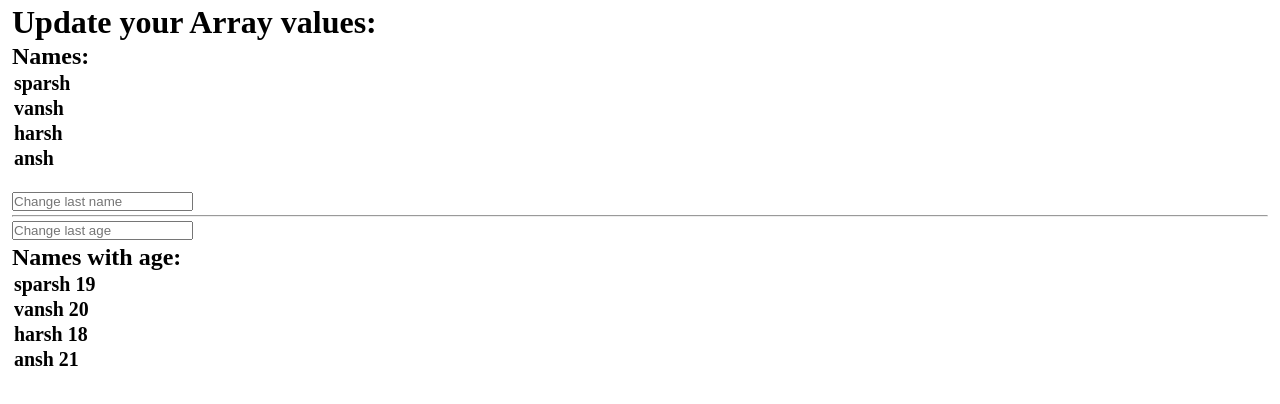
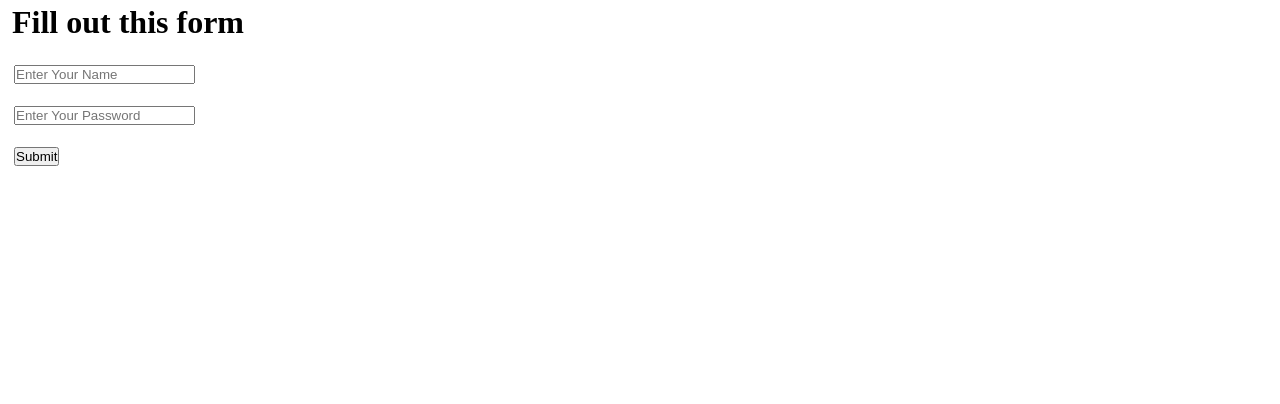
Before and after one commit to xsparsh1/React, a React (Vite) app: page / in a window 1280 px wide. Shown: the top 404 px of the page. Built offline with nearby package versions, Linux system fonts and the light colour scheme.

Commit message:
useActionState in React

```diff
--- a/src/App.jsx
+++ b/src/App.jsx
@@ -28,6 +28,7 @@ import DerivedState from "./practice_Part_2/DerivedState/DerivedState";
 import Parent from "./practice_Part_2/LiftingStateUp/Parent";
 import { Objects } from "./practice_Part_2/Objects/Objects";
 import Array from "./practice_Part_2/ArrayUpdation/Array";
+import { ActionState } from "./practice_Part_2/UseActionState/ActionState";
 
 
 //CC - Controlled Components.
@@ -64,7 +65,8 @@ function App(){
         {/* <DerivedState/> */}
         {/* <Parent/> */}
         {/* <Objects/> */}
-        <Array/>
+        {/* <Array/> */}
+        <ActionState/>
   </div>
   );
 }
--- /dev/null
+++ b/src/practice_Part_2/UseActionState/ActionState.jsx
@@ -0,0 +1,45 @@
+import {useActionState,useState,useEffect} from "react";
+
+export function ActionState(){
+
+    const handleChange=async(prevData,formData)=>{
+        const name=formData.get('name1');
+        const pass=formData.get('pass1');
+        // console.log(name,pass)
+        await new Promise(res=>setTimeout(res,3000));
+
+        if(name&&pass) return {message:"Data Submitted Successfully.",name,pass}
+        else return {error:"Enter Valid Credentials.",name,pass}
+    }
+
+    const [data,action,pending]=useActionState(handleChange,null);
+
+    const [show,setShow]=useState(false);
+
+    useEffect(()=>{
+        setShow(true)
+    },[data])
+
+    return (
+        <div>
+            <h1>Fill out this form</h1>
+            <br/>
+            <form action={action}>
+                <input type="text" placeholder="Enter Your Name" name="name1"/>
+                <br/>
+                <br/>
+                <input type="password" placeholder="Enter Your Password" name="pass1"/>
+                <br/>
+                <br/>
+                <button disabled={pending}>{pending?"submitting...":'Submit'}</button>
+            </form>
+
+            {data?.message && <h3 style={{color:"green"}}>{data?.message}</h3>}
+            {data?.error && <h3 style={{color:"red"}}>{data?.error}</h3>}
+
+            {show && data && <h3>Name: {data?.name} <br/> password: {data?.pass}</h3>}
+
+
+        </div>
+    )
+}
```
